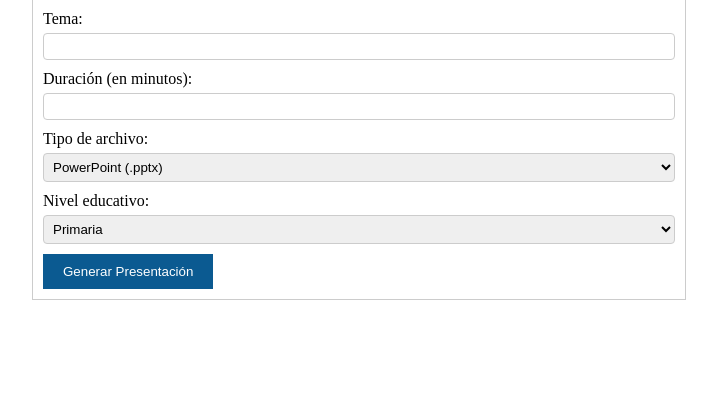
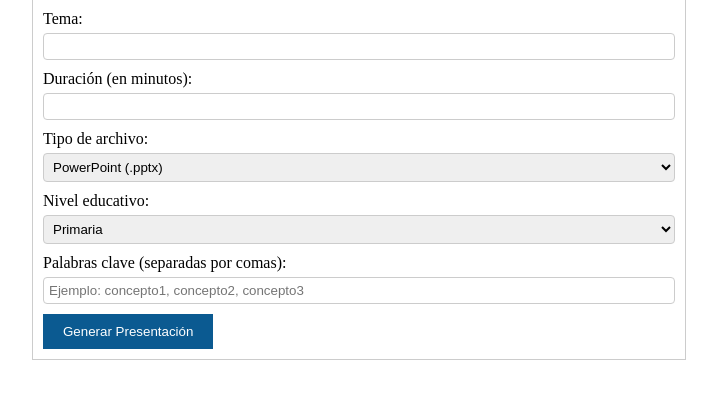
Before and after one commit to federicoviola/classplanner, a Flask app: page / in a window 1280 px wide. Shown: the part 109-508 px from the top of the page, without its empty margins (281-998 px from the left). Run offline with Flask 2, Linux system fonts and the light colour scheme.

Commit message:
nueva funcionalidad: keywords

```diff
--- a/app.py
+++ b/app.py
@@ -17,8 +17,9 @@ app = Flask(__name__)
 def index():
     return render_template('index.html')
 
-def generate_class_plan(topic, duration, education_level):
-    prompt = f"Crear una presentacion para una clase de nivel educativo {education_level}. que tenga como objetivo enseñar a los estudiantes sobre el tema '{topic}' con una duración de {duration} minutos."
+def generate_class_plan(topic, duration, education_level, user_keywords):
+    keywords = ", ".join(user_keywords)  # user_keywords debe ser una lista de palabras clave proporcionadas por el usuario
+    prompt = f"Crear una presentacion para una clase de nivel educativo {education_level}. que tenga como objetivo enseñar a los estudiantes sobre el tema '{topic}' con una duración de {duration} minutos. Incluir los siguientes conceptos clave: {keywords}."
 
     response = openai.Completion.create(
         engine="text-davinci-003",
@@ -101,9 +102,12 @@ def generate():
     duration = request.form['duration']
     file_type = request.form['file_type']
     education_level = request.form.get('education_level')
+    keywords_input = request.form['keywords']
+
+    user_keywords = [keyword.strip() for keyword in keywords_input.split(',')]
 
     # Genera la presentacion para la clase
-    class_plan = generate_class_plan(topic, duration, education_level,)
+    class_plan = generate_class_plan(topic, duration, education_level,user_keywords)
 
     # Genera la presentación o el PDF, según corresponda
     if file_type == 'pptx':
--- a/templates/index.html
+++ b/templates/index.html
@@ -92,7 +92,9 @@
         <option value="bachillerato">Bachillerato</option>
         <option value="universidad">Universidad</option>
         </select>
-      <input type="submit" value="Generar Presentación">
+        <label for="keywords">Palabras clave (separadas por comas):</label>
+        <input type="text" id="keywords" name="keywords" placeholder="Ejemplo: concepto1, concepto2, concepto3">
+        <input type="submit" value="Generar Presentación">
     </form>
 
     <div id="loading-indicator" style="display: none;">
@@ -123,6 +125,7 @@
         const duration = document.getElementById('duration').value;
         const file_type = document.getElementById('file_type').value;
         const education_level = document.getElementById('education_level').value;
+        const keywords = document.getElementById('keywords').value;
 
         // Crea un objeto FormData con los valores del formulario
         const formData = new FormData();
@@ -130,6 +133,7 @@
         formData.append('duration', duration);
         formData.append('file_type', file_type);
         formData.append('education_level', education_level);
+        formData.append('keywords', keywords);
 
         // Llamada AJAX para generar la presentación
         fetch('/generate', {
```
